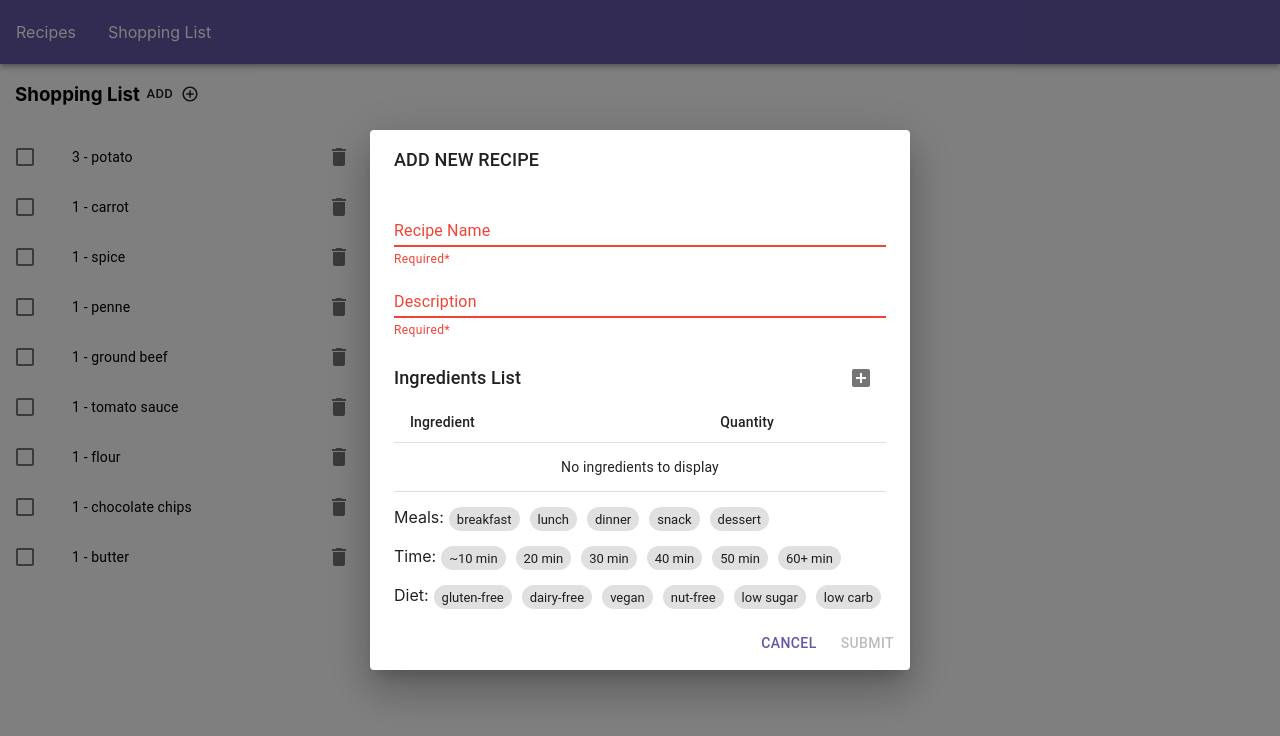
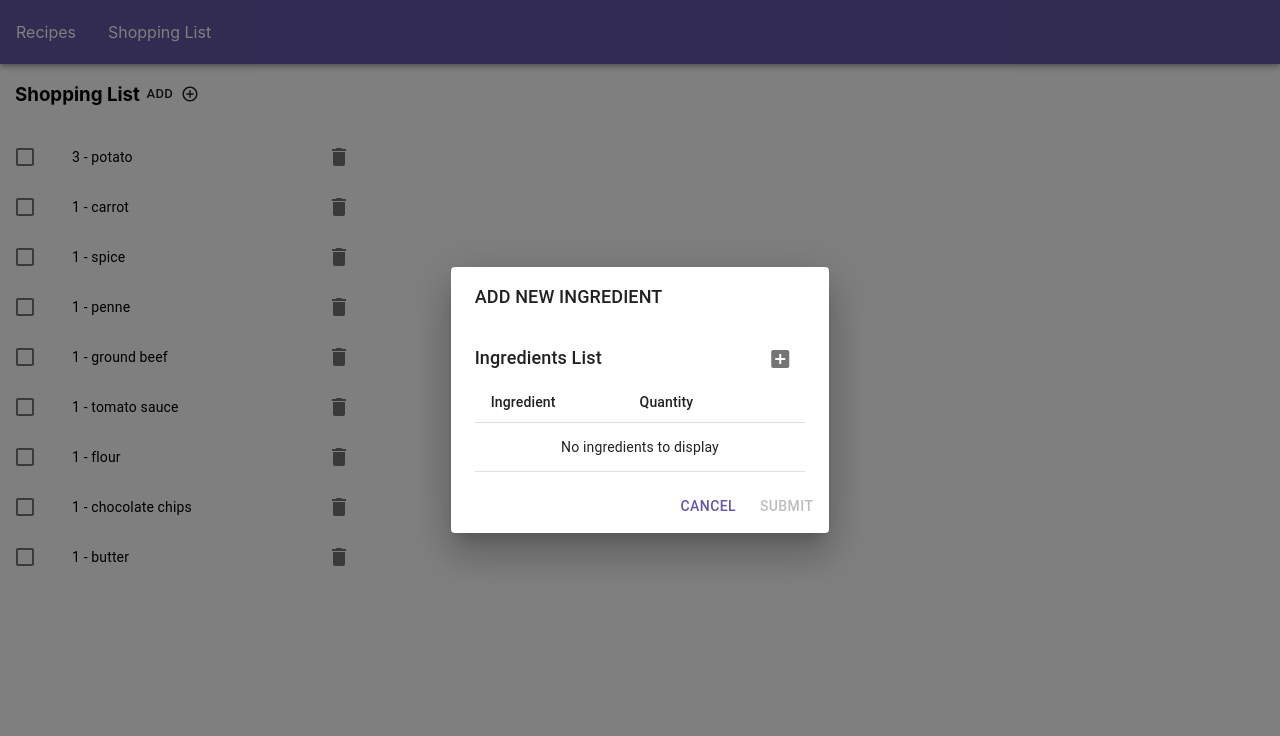
Before and after one commit to elainetsun/meal-planning-app, a React (Create React App) app in the folder meal-planning/: page /shopping-list in a window 1280 px wide. Both pictures are taken after a click on the button "ADD". Shown: the top 736 px of the page. Built offline with nearby package versions, Linux system fonts and the light colour scheme.

Commit message:
pull request changes

```diff
--- /dev/null
+++ b/meal-planning/src/components/add-ingredient-dialog/AddIngredientDialog.js
@@ -0,0 +1,70 @@
+import React, { useState } from 'react';
+import Dialog from '@material-ui/core/Dialog';
+import DialogActions from '@material-ui/core/DialogActions';
+import DialogContent from '@material-ui/core/DialogContent';
+import DialogTitle from '@material-ui/core/DialogTitle';
+import Button from '@material-ui/core/Button';
+import IngredientSelector from '../ingredient-selector/IngredientSelector';
+
+const AddIngredientDialog = ({ isOpen, onSubmit, onClose }) => {
+  const [ingredientList, setIngredientList] = useState([]);
+
+  const handleClose = () => {
+    setIngredientList([]);
+    onClose();
+  };
+
+  const handleSubmit = event => {
+    event.preventDefault();
+    onSubmit(ingredientList);
+    setIngredientList([]);
+  };
+
+  const handleIngredientChange = newIngredients => {
+    if (newIngredients.length > 0) {
+      const ingredients = [];
+      newIngredients.forEach(i => {
+        ingredients.push({
+          id: Math.random() * 100,
+          name: i.name,
+          quantity: i.quantity
+        });
+      });
+      setIngredientList(ingredients);
+    } else {
+      setIngredientList([]);
+    }
+  };
+
+  return (
+    <div>
+      <Dialog
+        open={isOpen}
+        onClose={handleClose}
+        aria-labelledby="form-dialog-title"
+      >
+        <form onSubmit={handleSubmit}>
+          <DialogTitle id="form-dialog-title">ADD NEW INGREDIENT</DialogTitle>
+          <DialogContent>
+            <IngredientSelector onIngredientChange={handleIngredientChange} />
+          </DialogContent>
+          <DialogActions>
+            <Button onClick={handleClose} color="primary">
+              Cancel
+            </Button>
+            <Button
+              type="submit"
+              value="Submit"
+              color="primary"
+              disabled={ingredientList.length === 0}
+            >
+              Submit
+            </Button>
+          </DialogActions>
+        </form>
+      </Dialog>
+    </div>
+  );
+};
+
+export default AddIngredientDialog;
--- a/meal-planning/src/components/ingredient-selector/IngredientSelector.js
+++ b/meal-planning/src/components/ingredient-selector/IngredientSelector.js
@@ -1,7 +1,8 @@
 import React, { useState, useEffect } from 'react';
 import MaterialTable from 'material-table';
 import Paper from '@material-ui/core/Paper';
-const IngredientSelector = ({ handleIngredientChange, ingredients }) => {
+
+const IngredientSelector = ({ onIngredientChange, ingredients }) => {
   const [state, setState] = useState({
     columns: [
       { title: 'Ingredient', field: 'name' },
@@ -42,7 +43,7 @@ const IngredientSelector = ({ handleIngredientChange, ingredients }) => {
               setState(prevState => {
                 const data = [...prevState.data];
                 data.push(newData);
-                handleIngredientChange(data);
+                onIngredientChange(data);
                 return { ...prevState, data };
               });
             }),
@@ -53,7 +54,7 @@ const IngredientSelector = ({ handleIngredientChange, ingredients }) => {
                 setState(prevState => {
                   const data = [...prevState.data];
                   data[data.indexOf(oldData)] = newData;
-                  handleIngredientChange(data);
+                  onIngredientChange(data);
                   return { ...prevState, data };
                 });
               }
@@ -64,7 +65,7 @@ const IngredientSelector = ({ handleIngredientChange, ingredients }) => {
               setState(prevState => {
                 const data = [...prevState.data];
                 data.splice(data.indexOf(oldData), 1);
-                handleIngredientChange(data);
+                onIngredientChange(data);
                 return { ...prevState, data };
               });
             })
--- a/meal-planning/src/components/recipe-dialog/RecipeDialog.js
+++ b/meal-planning/src/components/recipe-dialog/RecipeDialog.js
@@ -20,8 +20,8 @@ const RecipeDialog = ({ isOpen, onClose, onSubmit, recipe }) => {
   const [currentRecipe, setCurrentRecipe] = useState(defaultRecipeState);
 
   const handleClose = () => {
+    setCurrentRecipe(defaultRecipeState);
     onClose();
-    setCurrentRecipe(defaultRecipeState);
   };
 
   const handleSubmit = event => {
@@ -60,7 +60,9 @@ const RecipeDialog = ({ isOpen, onClose, onSubmit, recipe }) => {
         aria-labelledby="form-dialog-title"
       >
         <form onSubmit={handleSubmit}>
-          <DialogTitle id="form-dialog-title">ADD NEW RECIPE</DialogTitle>
+          <DialogTitle id="form-dialog-title">
+            {recipe ? 'EDIT RECIPE' : 'ADD NEW RECIPE'}
+          </DialogTitle>
           <DialogContent>
             <TextField
               id="name"
@@ -85,7 +87,7 @@ const RecipeDialog = ({ isOpen, onClose, onSubmit, recipe }) => {
               />
             </div>
             <IngredientSelector
-              handleIngredientChange={handleIngredientChange}
+              onIngredientChange={handleIngredientChange}
               ingredients={currentRecipe.ingredients}
             />
             <TagSelector />
--- a/meal-planning/src/components/recipe-dialog/RecipeDialog.module.scss
+++ b/meal-planning/src/components/recipe-dialog/RecipeDialog.module.scss
@@ -2,9 +2,11 @@
   margin-top: 17px;
   padding-left: 5px;
 }
+
 .dialog {
   width: 100%;
 }
+
 .description {
   padding-bottom: 15px;
 }
--- a/meal-planning/src/components/recipe-library/RecipesLibrary.js
+++ b/meal-planning/src/components/recipe-library/RecipesLibrary.js
@@ -38,9 +38,14 @@ const RecipesLibrary = () => {
     const originalRecipeIndex = recipes.findIndex(
       recipe => recipe.id === editedRecipe.id
     );
-    const newRecipes = [...recipes];
-    newRecipes.splice(originalRecipeIndex, 1, editedRecipe);
-    setRecipes(newRecipes);
+
+    if (originalRecipeIndex) {
+      const newRecipes = [...recipes];
+      newRecipes.splice(originalRecipeIndex, 1, editedRecipe);
+      setRecipes(newRecipes);
+    } else {
+      throw new Error("Couldn't edit recipe - missing ID");
+    }
   };
 
   const handleRecipeLibraryDelete = recipe => {
--- a/meal-planning/src/components/shopping-list/ShoppingList.js
+++ b/meal-planning/src/components/shopping-list/ShoppingList.js
@@ -10,7 +10,7 @@ import DeleteIcon from '@material-ui/icons/Delete';
 import styles from './ShoppingList.module.scss';
 import Button from '@material-ui/core/Button';
 import AddCircleOutline from '@material-ui/icons/AddCircleOutline';
-import RecipeDialog from '../recipe-dialog/RecipeDialog';
+import AddIngredientDialog from '../add-ingredient-dialog/AddIngredientDialog';
 import RecipeService from '../../services/RecipeService';
 
 const ShoppingList = () => {
@@ -21,7 +21,7 @@ const ShoppingList = () => {
     setIsModalOpen(true);
   };
 
-  const handleDialogClose = () => {
+  const handleAddIngredientDialogClose = () => {
     setIsModalOpen(false);
   };
 
@@ -30,7 +30,7 @@ const ShoppingList = () => {
     setList(newList);
   };
 
-  const handleDialogSubmit = newIngredients => {
+  const handleAddIngredientDialogSubmit = newIngredients => {
     setIsModalOpen(false);
     setList(currentList.concat(newIngredients));
   };
@@ -42,10 +42,10 @@ const ShoppingList = () => {
         <Button size="small" onClick={openModal} endIcon={<AddCircleOutline />}>
           Add
         </Button>
-        <RecipeDialog
+        <AddIngredientDialog
           isOpen={isModalOpen}
-          handleDialogSubmit={handleDialogSubmit}
-          handleDialogClose={handleDialogClose}
+          onSubmit={handleAddIngredientDialogSubmit}
+          onClose={handleAddIngredientDialogClose}
         />
       </div>
 
```
Also changed, not shown: meal-planning/src/components/add-ingredient-dialog/AddIngredientDialog.module.scss (added).
